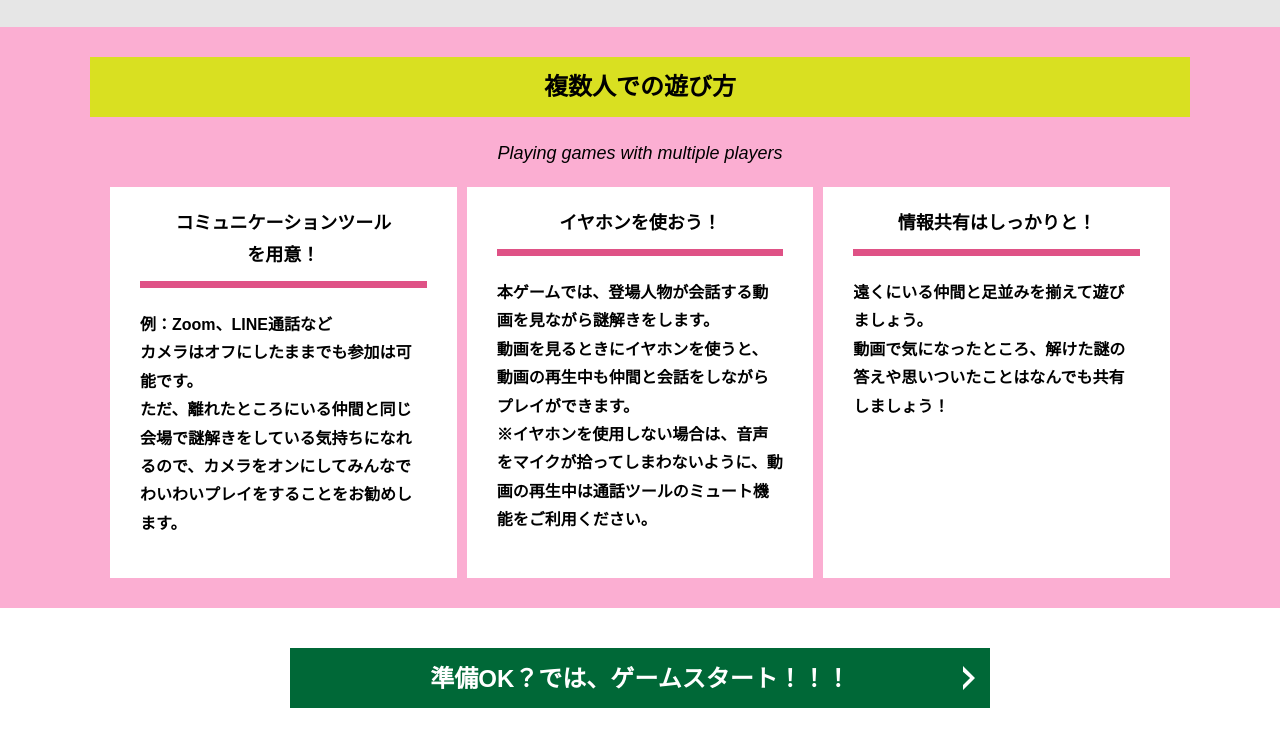
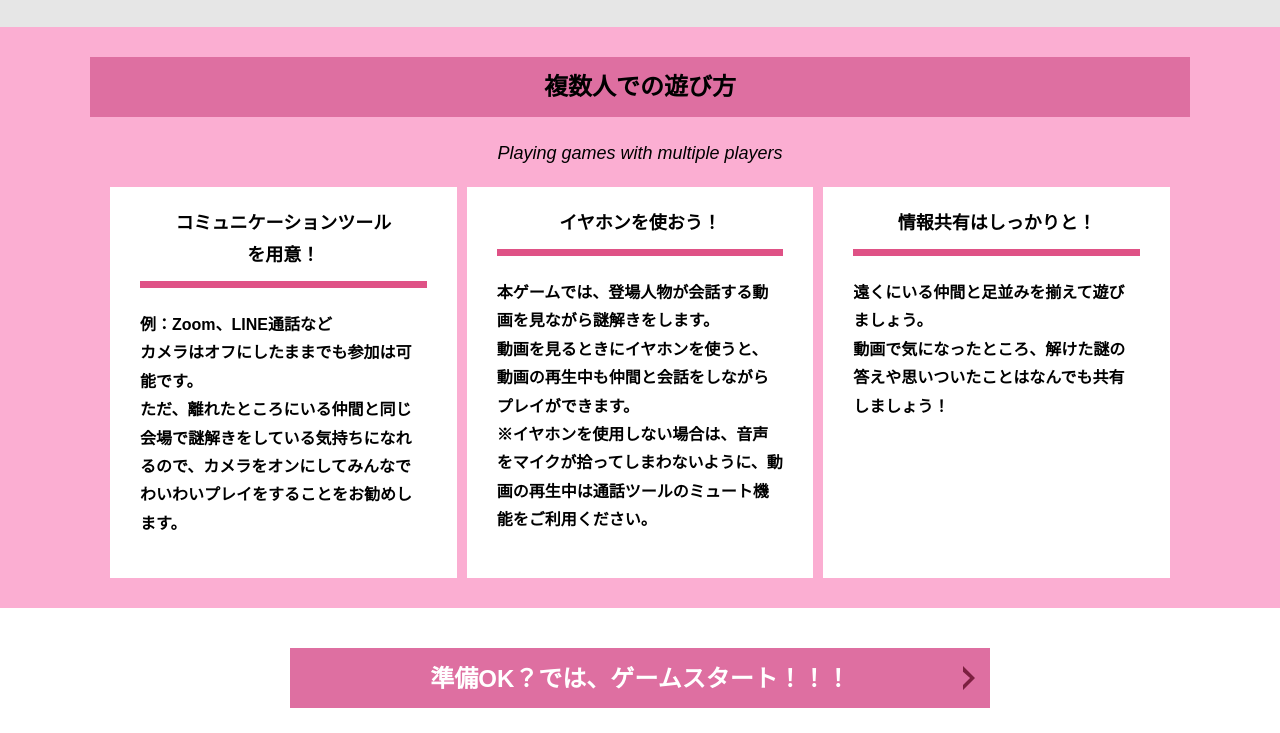
Before and after one commit to murasakineco/alfa_ocha_20, a plain HTML site: page index.html in a window 1280 px wide. Shown: the part 1687-2420 px from the top of the page. Drawn offline with Linux system fonts and the light colour scheme.

Commit message:
Update style.css

```diff
--- a/assets/css/style.css
+++ b/assets/css/style.css
@@ -198,7 +198,7 @@ button {
           transform: rotate(90deg);
   -webkit-transition: all 0.3s;
   transition: all 0.3s;
-  fill: #009245;
+  fill: #7c2040;
   width: 12px;
   height: 24px;
 }
@@ -274,7 +274,7 @@ button {
   line-height: 1.75;
   text-align: center;
   padding: 9px 20px;
-  background-color: #d9e021;
+  background-color: #de6fa1;
   margin: 0 -20px 20px -20px;
 }
 
@@ -336,7 +336,7 @@ button {
   display: block;
   text-decoration: none;
   cursor: pointer;
-  background-color: #006837;
+  background-color: #de6fa1;
   color: #fff;
   font-size: 24px;
   line-height: 1.54167;
@@ -356,7 +356,7 @@ button {
   position: absolute;
   top: calc(50% - 12px);
   right: 15px;
-  fill: #fff;
+  fill: #7c2040;
   width: 12px;
   height: 24px;
 }
```
